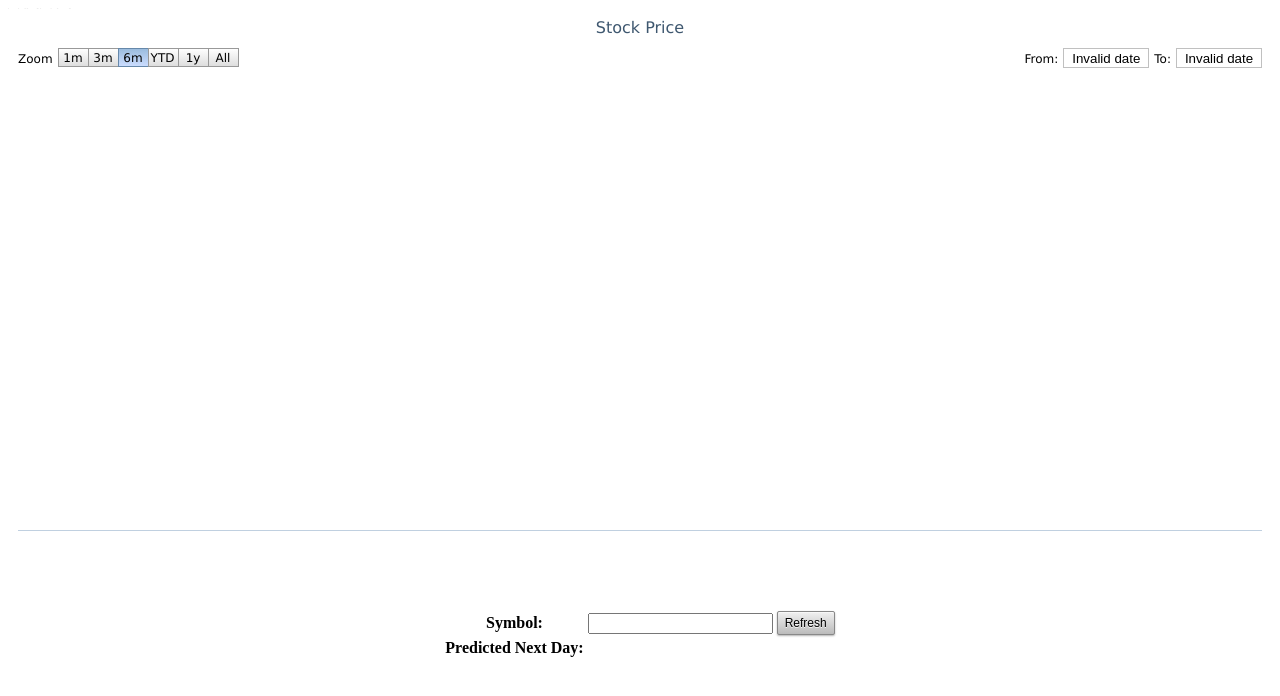
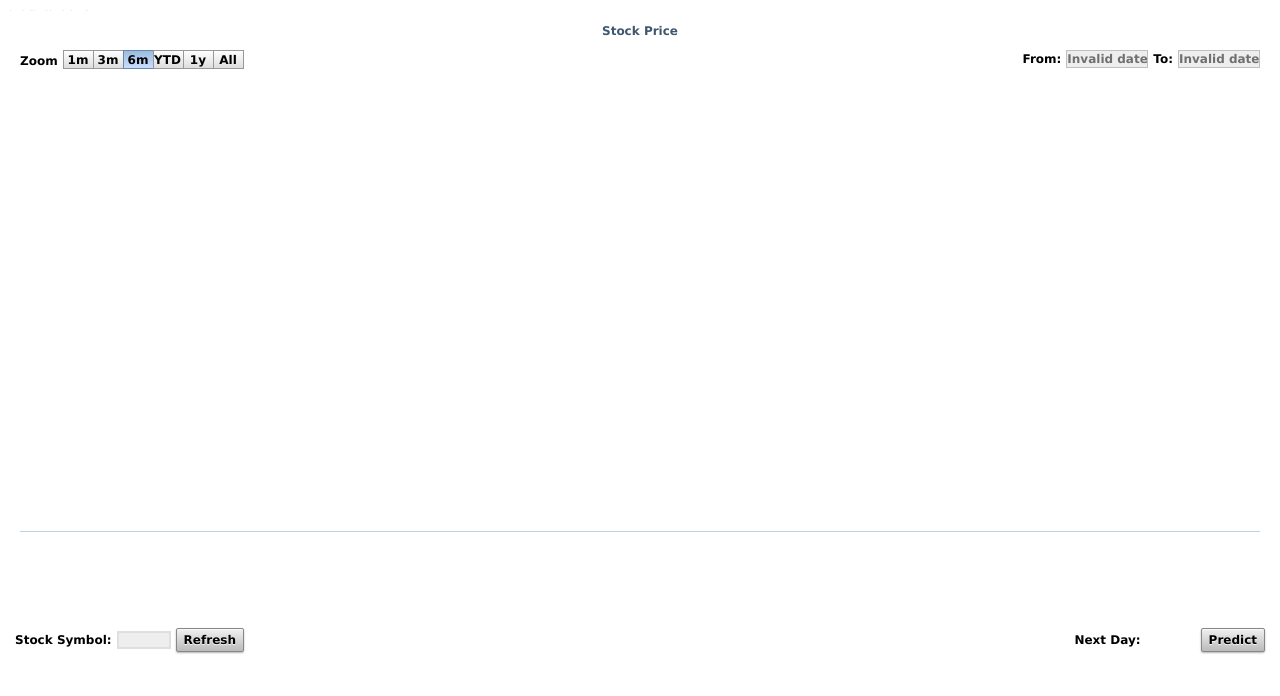
Before and after one commit to supacliny/data-visualization, a Django app: template infrastructure/templates/datavis/index.html in a window 1280 px wide. Shown: the top 696 px of the page. Run offline with Django 3.2, Linux system fonts and the light colour scheme; the template is opened without the code that fills it, so the values that code supplies are empty; parts of the project's set-up code (start-up, migrations or seed data) failed here and were passed over; some libraries are stand-ins or nearby versions.

Commit message:
Fixing multiple posts by ajax by replacing with a form.

```diff
--- a/infrastructure/content/css/datavis.css
+++ b/infrastructure/content/css/datavis.css
@@ -1,3 +1,32 @@
+*{
+	margin:0;
+	padding:0;
+	font:bold 12px "Lucida Grande", Arial, sans-serif;
+}
+
+body {
+	padding: 10px;
+}
+
+#status{
+	width:50%;
+	padding:10px;
+	outline:none;
+	height:36px;
+}
+
+.focusField{
+	border:solid 2px #73A6FF;
+	background:#EFF5FF;
+	color:#000;
+}
+
+.idleField{
+	background:#EEE;
+	color: #6F6F6F;
+	border: solid 2px #DFDFDF;
+}
+
 .button {
 	padding:4px 7px;
 	font-size:12px;
--- a/infrastructure/datavis/urls.py
+++ b/infrastructure/datavis/urls.py
@@ -1,12 +1,13 @@
 # Serve static content.
-from django.conf.urls.defaults import *
+from django.conf.urls.defaults import patterns, url
 from infrastructure import settings
 
 from django.contrib import admin
 admin.autodiscover()
 
 urlpatterns = patterns('datavis.views',
-    (r'^$', 'index'),
+    url(r'^$', 'index', name='index'),
+	url(r'^predict/(?P<symbol>.*)$', 'predict', name='predict'),
 )
 
 if settings.DEBUG:
--- a/infrastructure/templates/datavis/index.html
+++ b/infrastructure/templates/datavis/index.html
@@ -7,7 +7,6 @@
 		<script src="http://ajax.googleapis.com/ajax/libs/jquery/1.6.2/jquery.min.js" type="text/javascript"></script>
 		<script src="http://ajax.googleapis.com/ajax/libs/jqueryui/1.8.16/jquery-ui.min.js" type="text/javascript"></script>
 		<script src="content/js/highstock.js" type="text/javascript"></script>
-
 		<script type="text/javascript">
 		$(function() {
 			var seriesOptions = [],
@@ -138,39 +137,56 @@
 				});
 			}
 
-		});
-		</script>
-
-		<script language="JavaScript">
-		    $(document).ready(function() {
-		        $('#stock').submit(function() {
+			$("#predict").click(function() {
+				$("#projection").empty().html('<img src="content/img/calculating.gif"/>');
 	            $.ajax({
-		                data: $(this).serialize(),
-		                type: 'POST',
-		                url: '/',
+	                type: "GET",
+	                url: "/predict/"+symbol,
 	                success: function(response) {
-		                    $('#container').html(response);
+	                    $("#projection").html(response);
 	                	}
 	            	});
 					return false;
+				});
+
+			$(document).ready(function() {
+				$('input[type="text"]').addClass("idleField");
+				$('input[type="text"]').focus(function() {
+					$(this).removeClass("idleField").addClass("focusField");
+			        if (this.value == this.defaultValue){
+			        	this.value = '';
+			    	}
+			        if(this.value != this.defaultValue){
+				    	this.select();
+			        }
+			    });
+			    $('input[type="text"]').blur(function() {
+			    	$(this).removeClass("focusField").addClass("idleField");
+			        if ($.trim(this.value == '')){
+			        	this.value = (this.defaultValue ? this.defaultValue : '');
+			    	}
+			    });
 			});
 		});
 		</script>
 	</head>
 	<body>
 		<div id="container" style="height: 600px; min-width: 600px"></div>
-		<form action="" id="stock" method="post">{% csrf_token %}
-		<center>
-			<table>
+		<form action="" id="stock" method="post" autocomplete="off">{% csrf_token %}
+		<table style="float:left" cellspacing="5">
 			<tr>
-					<th>Symbol:</th><th><input type="text" name="symbol"></th>
-					<th><button class="button" type="submit" value="Symbol">Refresh</button></th>
-				</tr>
-				<tr>
-					<th>Predicted Next Day:</th><th>{{ projection }}</th>
+				<th>Stock Symbol:</th>
+				<th style="height:50px; width:50px"><input type="text" name="symbol" style="width:50px"/></th>
+				<th><button type="submit" class="button" value="Symbol">Refresh</button></th>
 			</tr>
 		</table>
-		</center>
 		</form>
+		<table style="float:right" cellspacing="5">
+			<tr>
+				<th>Next Day:</th>
+				<th style="height:50px; width:50px"><div id="projection"></div></th>
+				<th><button id="predict" class="button" value="Predict">Predict</button></th>
+			</tr>
+		</table>
 	</body>
 </html>
```
Also changed, not shown: infrastructure/datavis/stocks.py (added, +30 -0 lines), infrastructure/datavis/views.py (+24 -24 lines), infrastructure/content/img/calculating.gif (added). Lines whose indentation alone changed are shown as unchanged.
